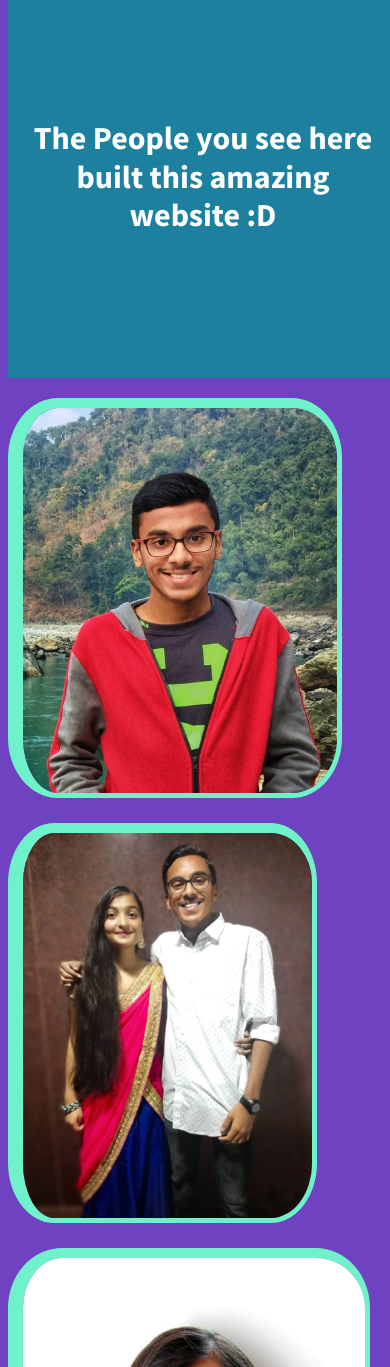
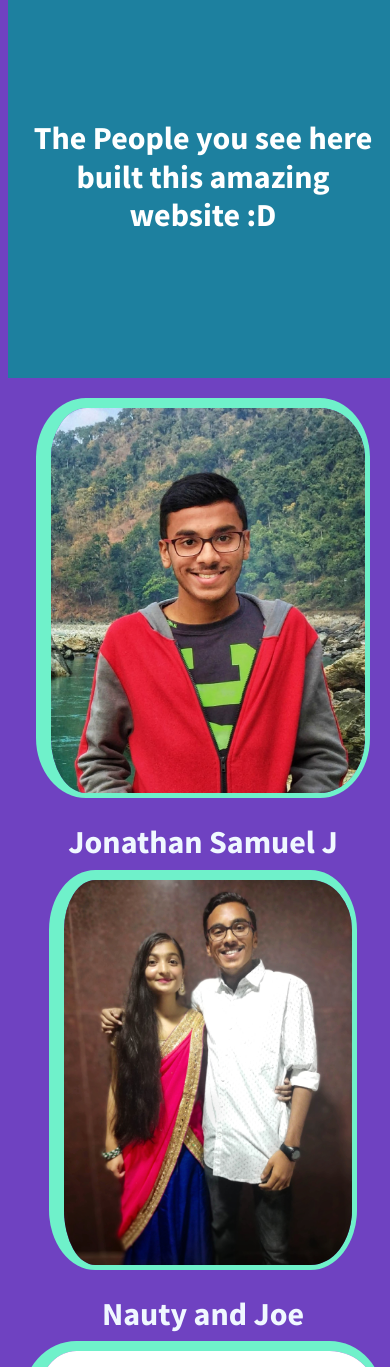
Before and after one commit to Joe2k/Quaternate, a Node server app: page /home in a window 390 px wide; the page is wider, and only the part inside the window is pictured. Shown: the part 5133-6500 px from the top of that part. Run offline with Node 20, Linux system fonts and the light colour scheme; some libraries are stand-ins or nearby versions.

Commit message:
minor changes

```diff
--- a/public/style.css
+++ b/public/style.css
@@ -46,6 +46,7 @@ video {
   border-left-width: 15px;
   border-top-width: 10px ;
   border-radius: 15%;
+
 }
 .footer1 {
   position: absolute;
--- a/views/home.ejs
+++ b/views/home.ejs
@@ -259,23 +259,27 @@
     </section>
     <section id="contact" class="map">
       <div class="row" style="margin-top: 20px;">
-        <div class="col-lg-4 col-md-6 col-sm-8">
+        <div class="col-lg-4 col-md-6 col-sm-8" style="text-align: center;color: aliceblue;">
           <img class="ourimage"
           src="/assets/img/joe.jfif"
           height="400px"
           >
+          <h2 style="text-align: center;">Jonathan Samuel J</h2>
         </div>
-        <div class="col-lg-4 col-md-6 col-sm-8">
+        <div class="col-lg-4 col-md-6 col-sm-8" style="text-align: center;color: aliceblue;">
           <img class="ourimage"
           src="/assets/img/creators.jpeg"
           height="400px"
           >
+          <h2 style="text-align: center;">Nauty and Joe</h2>
         </div>
-        <div class="col-lg-4 col-md-6 col-sm-8">
+        <div class="col-lg-4 col-md-6 col-sm-8" style="text-align: center; color: aliceblue;">
           <img class="ourimage"
           src="/assets/img/vn.jpg"
           height="400px"
+
           >
+          <h2 style="text-align: center;">Vaishnavee Nautiyal</h2>
         </div>
 
 
```
